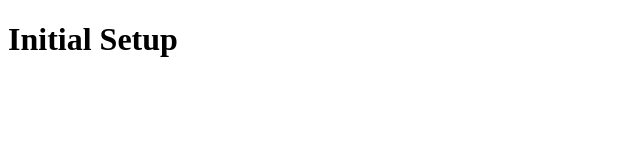
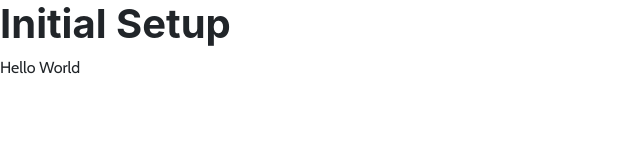
Before and after one commit to tarwaterk/bootstrap-portfolio, a website: page index.html in a window 1280 px wide. Shown: the whole page, without its empty margins (0-640 px from the left). Drawn offline with nearby package versions, Linux system fonts and the light colour scheme; files that its build step writes are made by us from their sources.

Commit message:
Add Bootstrap to project and set up fonts

```diff
--- a/index.html
+++ b/index.html
@@ -4,13 +4,17 @@
     <meta charset="utf-8">
     <meta name="viewport" content="width=device-width,initial-scale=1">
     <title>Kevin Tarwater Portfolio</title>
-    <link href="https://fonts.googleapis.com/css?family=Cabin|Raleway" rel="stylesheet">
+    <link href="https://fonts.googleapis.com/css?family=Cabin:400,400i,500,500i,600,600i,700,700i" rel="stylesheet">
+    <link href="https://maxcdn.bootstrapcdn.com/bootstrap/4.0.0/css/bootstrap.min.css" rel="stylesheet">
     <link rel="stylesheet" type="text/css" href="/dist/styles/index.css" />
 </head>
 <body>
     <h1>Initial Setup</h1>
+    <p>Hello World</p>
 </body>
 
+<script src="https://code.jquery.com/jquery-3.2.1.slim.min.js" integrity="sha384-KJ3o2DKtIkvYIK3UENzmM7KCkRr/rE9/Qpg6aAZGJwFDMVNA/GpGFF93hXpG5KkN" crossorigin="anonymous"></script>
+<script type="text/javascript" src="https://maxcdn.bootstrapcdn.com/bootstrap/4.0.0/js/bootstrap.min.js"></script>
 <script type="text/javascript" src="/dist/scripts/index.js"></script>
 
 </html>
--- a/source/styles/index.scss
+++ b/source/styles/index.scss
@@ -1 +1,9 @@
 /*** INITIAL SETUP ***/
+
+* {
+    font-family: Cabin, sans-serif;
+}
+
+h1, h2, h3, h4, h5, h6 {
+    font-weight: 700;
+}
```
